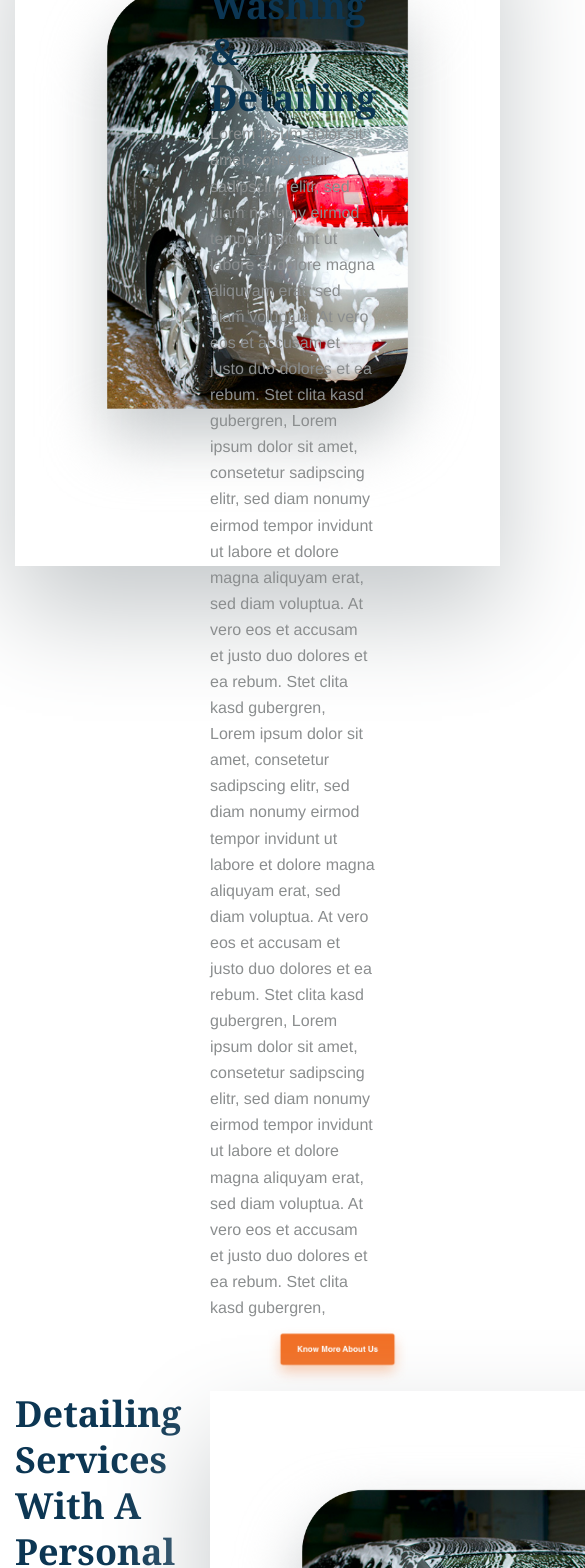
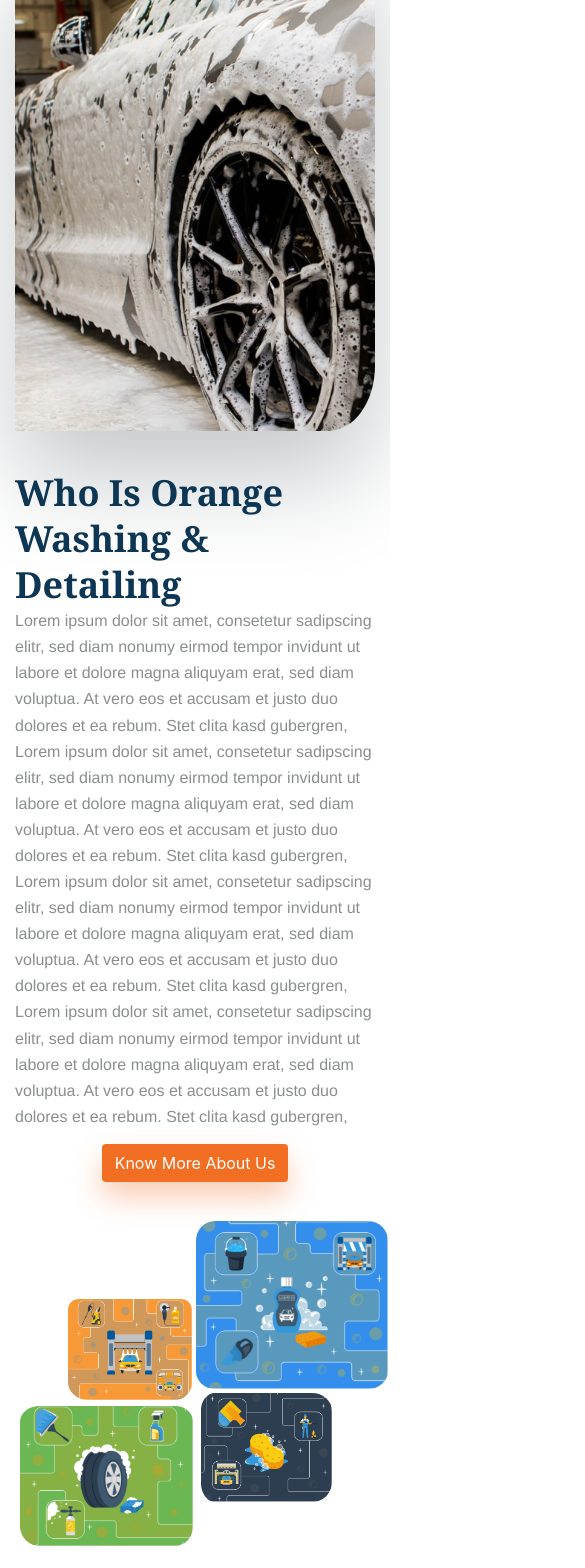
Before and after one commit to galuhramaditya/orangewashing, a Vue app: page / in a window 390 px wide. Shown: the part 180-1748 px from the top of the page, 585 px wide, since content can reach past the window. Built offline with nearby package versions, Linux system fonts and the light colour scheme.

Commit message:
unstable

```diff
--- a/public/index.html
+++ b/public/index.html
@@ -4,6 +4,10 @@
     <meta charset="utf-8" />
     <meta http-equiv="X-UA-Compatible" content="IE=edge" />
     <meta name="viewport" content="width=device-width,initial-scale=1.0" />
+    <link
+      rel="stylesheet"
+      href="https://stackpath.bootstrapcdn.com/font-awesome/4.7.0/css/font-awesome.min.css"
+    />
     <link rel="icon" href="<%= BASE_URL %>favicon.ico" />
     <title>Orange Washing</title>
   </head>
--- a/src/App.vue
+++ b/src/App.vue
@@ -2,15 +2,18 @@
   <div id="app">
     <navbar/>
     <router-view/>
+    <footerapp/>
   </div>
 </template>
 
 <script>
 import NavBar from "@/components/NavBar.vue";
+import Footer from "@/components/Footer.vue";
 
 export default {
   components: {
-    navbar: NavBar
+    navbar: NavBar,
+    footerapp: Footer
   }
 };
 </script>
@@ -25,6 +28,6 @@
 }
 
 .container-fluid {
-  padding: 0;
+  margin: 0;
 }
 </style>
--- a/src/assets/scss/color.scss
+++ b/src/assets/scss/color.scss
@@ -7,3 +7,4 @@
 $color-6: #f9fbfb;
 $color-7: #0b314b;
 $color-8: #abadae;
+$color-9: #707070;
--- a/src/components/DetailingService-Image.vue
+++ b/src/components/DetailingService-Image.vue
@@ -1,9 +1,44 @@
 <template>
   <div class="detailingService-image">
-    <img
-      src="../assets/images/jaifv4nk.png"
-      srcset="../assets/images/jaifv4nk@2x.png 2x, ../assets/images/jaifv4nk@3x.png 3x"
-      class="car"
-    >
+    <div class="row">
+      <div class="col-6 text-right">
+        <img src="../assets/images/a8yt8ici.png" class="top-left">
+        <img src="../assets/images/2mou6w3x.png" class="bottom-left">
+      </div>
+      <div class="col-6 text-left">
+        <img src="../assets/images/qv3g3gmi.png" class="top-right">
+        <img src="../assets/images/o9kwrr26.png" class="bottom-right">
+      </div>
+    </div>
   </div>
 </template>
+
+<style lang="scss">
+.detailingService-image .col-6 {
+  padding: 0;
+}
+
+.detailingService-image .top-left {
+  padding: 40% 1.5% 1% 0;
+  width: 65%;
+  border-radius: 20px;
+}
+
+.detailingService-image .bottom-left {
+  padding: 2% 1% 0 0;
+  width: 90%;
+  border-radius: 20px;
+}
+
+.detailingService-image .top-right {
+  padding: 0 0 1% 0.5%;
+  width: 99%;
+  border-radius: 20px;
+}
+
+.detailingService-image .bottom-right {
+  padding: 1% 0 0 3%;
+  width: 70%;
+  border-radius: 20px;
+}
+</style>
--- a/src/components/ExploreService.vue
+++ b/src/components/ExploreService.vue
@@ -13,7 +13,7 @@
       </div>
     </div>
     <div class="row">
-      <div class="col-4 col-card" v-for="card in cards">
+      <div class="col-6 col-md-4 col-card" v-for="card in cards">
         <div class="card">
           <img class="card-img-top" :src="'/img/' + card.image" alt="Card image cap">
           <div class="card-body">
@@ -89,7 +89,7 @@
 }
 
 .exploreService .body {
-  padding: 0 15%;
+  padding: 0 15% 5%;
   font-family: Helvetica;
   font-size: 16px;
   font-weight: normal;
@@ -127,7 +127,6 @@
   font-weight: bold;
   font-style: normal;
   font-stretch: normal;
-  line-height: 2.56;
   letter-spacing: normal;
   text-align: left;
   color: $color-3;
@@ -139,7 +138,6 @@
   font-weight: normal;
   font-style: normal;
   font-stretch: normal;
-  line-height: 1.57;
   letter-spacing: normal;
   text-align: left;
   color: $color-2;
--- /dev/null
+++ b/src/components/Footer.vue
@@ -0,0 +1,129 @@
+<template>
+  <div class="footer container-fluid">
+    <div class="row content">
+      <div class="col-sm-4">
+        <div class="head">ABOUT</div>
+        <div class="body">
+          Lorem ipsum dolor sit amet,
+          consetetur sadipscing elitr,
+          sed diam nonumy eirmod
+          tempor invidunt ut labore et
+          dolore magna aliquyam erat,
+        </div>
+      </div>
+      <div class="col-sm-4">
+        <div class="head">SERVICES</div>
+        <div class="body">
+          <ul>
+            <li>Detailing</li>
+            <li>Engine</li>
+            <li>Interior Dressing</li>
+          </ul>
+        </div>
+      </div>
+      <div class="col-sm-4">
+        <div class="head">CONTACT US</div>
+        <div class="body">
+          <ul>
+            <li>
+              <i class="fa fa-facebook-square"></i>
+              <i class="fa fa-instagram"></i>
+            </li>
+            <li>
+              <div class="map">
+                <i class="fa fa-map-o"></i>
+                <div>Jl. M.H Nasir No. 29 Cliodong, Depok. (Deket perumahan Cordova)</div>
+              </div>
+            </li>
+          </ul>
+        </div>
+      </div>
+    </div>
+    <div class="row copyright">
+      <div
+        class="col-12 text-center"
+      >Copyright©Orange washing & detailing, 2019. All rights reserved</div>
+    </div>
+  </div>
+</template>
+
+<style lang="scss">
+@import "../assets/scss/color.scss";
+
+.footer {
+  border: solid 1px $color-9;
+  background-color: $color-7;
+  color: $primary;
+}
+
+.footer .content {
+  padding: 5% 10% 1%;
+}
+
+.footer .content [class*="col-"] {
+  padding: 5%;
+}
+
+.footer .head {
+  font-family: Helvetica;
+  font-size: 16px;
+  font-weight: bold;
+  font-style: normal;
+  font-stretch: normal;
+  letter-spacing: normal;
+  margin-bottom: 3%;
+  text-align: left;
+}
+
+@media screen and (min-width: 576px) {
+  .footer .head {
+    margin-bottom: 10%;
+  }
+}
+
+.footer .body {
+  font-family: Helvetica;
+  font-size: 12px;
+  font-weight: normal;
+  font-style: normal;
+  font-stretch: normal;
+  line-height: 1.21;
+  letter-spacing: normal;
+  text-align: left;
+}
+
+.footer .body ul {
+  display: contents;
+  list-style: none;
+}
+
+.footer .body ul li {
+  margin-bottom: 10px;
+}
+
+.footer .body ul li .fa {
+  font-size: 300%;
+  margin-right: 15px;
+}
+
+.footer .body ul li .map .fa {
+  position: absolute;
+}
+
+.footer .body ul li .map div {
+  margin-left: 55px;
+}
+
+.footer .copyright {
+  opacity: 0.6;
+  font-family: Muli;
+  font-size: 14px;
+  margin-bottom: 3%;
+  font-weight: normal;
+  font-style: normal;
+  font-stretch: normal;
+  letter-spacing: normal;
+  text-align: center;
+  color: $color-8;
+}
+</style>
--- a/src/components/OrangeWashingDetailing-Image.vue
+++ b/src/components/OrangeWashingDetailing-Image.vue
@@ -1,20 +1,20 @@
 <template>
   <div class="orangeWashingDetailing-image">
-    <img
-      src="../assets/images/jaifv4nk.png"
-      srcset="../assets/images/jaifv4nk@2x.png 2x, ../assets/images/jaifv4nk@3x.png 3x"
-      class="car"
-    >
+    <img src="../assets/images/jaifv4nk.png" class="car">
   </div>
 </template>
 
 <style lang="scss">
-.car {
-  width: 485px;
-  height: 675px;
-  object-fit: contain;
-  background: transparent;
+.orangeWashingDetailing-image .car {
+  width: 100%;
+  border-radius: 13% 0;
   clear: both;
   box-shadow: 0 47px 99px 0 #c5c9cb;
 }
+
+@media screen and (min-width: 768px) {
+  .orangeWashingDetailing-image .car {
+    width: 90%;
+  }
+}
 </style>
--- a/src/components/OrangeWashingDetailing.vue
+++ b/src/components/OrangeWashingDetailing.vue
@@ -1,11 +1,11 @@
 <template>
   <div class="orangeWashingDetailing">
     <div class="head">Who Is Orange Washing & Detailing</div>
-    <div class="body">
-      Lorem ipsum dolor sit amet, consetetur sadipscing elitr, sed diam nonumy eirmod tempor invidunt ut labore et dolore magna aliquyam erat, sed diam voluptua. At vero eos et accusam et justo duo dolores et ea rebum. Stet clita kasd gubergren, Lorem ipsum dolor sit amet, consetetur sadipscing elitr, sed diam nonumy eirmod tempor invidunt ut labore et dolore magna aliquyam erat, sed diam voluptua. At vero eos et accusam et justo duo dolores et ea rebum. Stet clita kasd gubergren, Lorem ipsum dolor sit amet, consetetur sadipscing elitr, sed diam nonumy eirmod tempor invidunt ut labore et dolore magna aliquyam erat, sed diam voluptua. At vero eos et accusam et justo duo dolores et ea rebum. Stet clita kasd gubergren, Lorem ipsum dolor sit amet, consetetur sadipscing elitr, sed diam nonumy eirmod tempor invidunt ut labore et dolore magna aliquyam erat, sed diam voluptua. At vero eos et accusam et justo duo dolores et ea rebum. Stet clita kasd gubergren,
-      <div class="button">
-        <img src="../assets/images/Group 106.png" class="button">
-      </div>
+    <div
+      class="body"
+    >Lorem ipsum dolor sit amet, consetetur sadipscing elitr, sed diam nonumy eirmod tempor invidunt ut labore et dolore magna aliquyam erat, sed diam voluptua. At vero eos et accusam et justo duo dolores et ea rebum. Stet clita kasd gubergren, Lorem ipsum dolor sit amet, consetetur sadipscing elitr, sed diam nonumy eirmod tempor invidunt ut labore et dolore magna aliquyam erat, sed diam voluptua. At vero eos et accusam et justo duo dolores et ea rebum. Stet clita kasd gubergren, Lorem ipsum dolor sit amet, consetetur sadipscing elitr, sed diam nonumy eirmod tempor invidunt ut labore et dolore magna aliquyam erat, sed diam voluptua. At vero eos et accusam et justo duo dolores et ea rebum. Stet clita kasd gubergren, Lorem ipsum dolor sit amet, consetetur sadipscing elitr, sed diam nonumy eirmod tempor invidunt ut labore et dolore magna aliquyam erat, sed diam voluptua. At vero eos et accusam et justo duo dolores et ea rebum. Stet clita kasd gubergren,</div>
+    <div class="button text-center">
+      <button class="btn btn-secondary">Know More About Us</button>
     </div>
   </div>
 </template>
@@ -37,9 +37,16 @@
   color: $color-1;
 }
 
-.orangeWashingDetailing .button {
-  width: 255px;
-  height: 70px;
-  object-fit: contain;
+.orangeWashingDetailing .btn-secondary {
+  background-color: $color-4;
+  border-color: transparent;
+  margin-top: 4%;
+  box-shadow: 0 15px 29px 0 rgba(242, 110, 34, 0.35);
+}
+
+@media screen and (min-width: 768px) {
+  .orangeWashingDetailing .button {
+    text-align: left !important;
+  }
 }
 </style>
--- a/src/views/Home.vue
+++ b/src/views/Home.vue
@@ -2,23 +2,23 @@
   <div class="home">
     <div class="container">
       <div class="row">
-        <div class="col-6">
+        <div class="col-md-6 widget-top-left">
           <OrangeWashingDetailingImage/>
         </div>
-        <div class="col-6">
+        <div class="col-md-6 widget-top-right">
           <OrangeWashingDetailing/>
         </div>
       </div>
       <div class="row">
-        <div class="col-6">
+        <div class="col-md-6 widget-bottom-right">
+          <DetailingServiceImage/>
+        </div>
+        <div class="col-md-6 widget-bottom-left order-md-first">
           <DetailingService/>
-        </div>
-        <div class="col-6">
-          <DetailingServiceImage/>
         </div>
       </div>
       <div class="row">
-        <div class="col-12">
+        <div class="col-12 widget-card">
           <ExploreService/>
         </div>
       </div>
@@ -45,3 +45,29 @@
   }
 };
 </script>
+
+<style lang="scss">
+@media screen and (max-width: 767px) {
+  [class*="widget-"] {
+    padding-top: 10%;
+  }
+}
+
+@media screen and (min-width: 768px) {
+  .home .widget-top-right {
+    padding-left: 5%;
+  }
+
+  .home .widget-top-right {
+    padding-bottom: 5%;
+  }
+
+  .home .widget-bottom-left {
+    padding-top: 15%;
+  }
+}
+
+.home .widget-card {
+  padding-top: 10%;
+}
+</style>
```
Also changed, not shown: src/components/HelloWorld.vue (deleted, +0 -91 lines), src/assets/images/jaifv4nk.png, src/assets/images/jumbotron.png (added).
